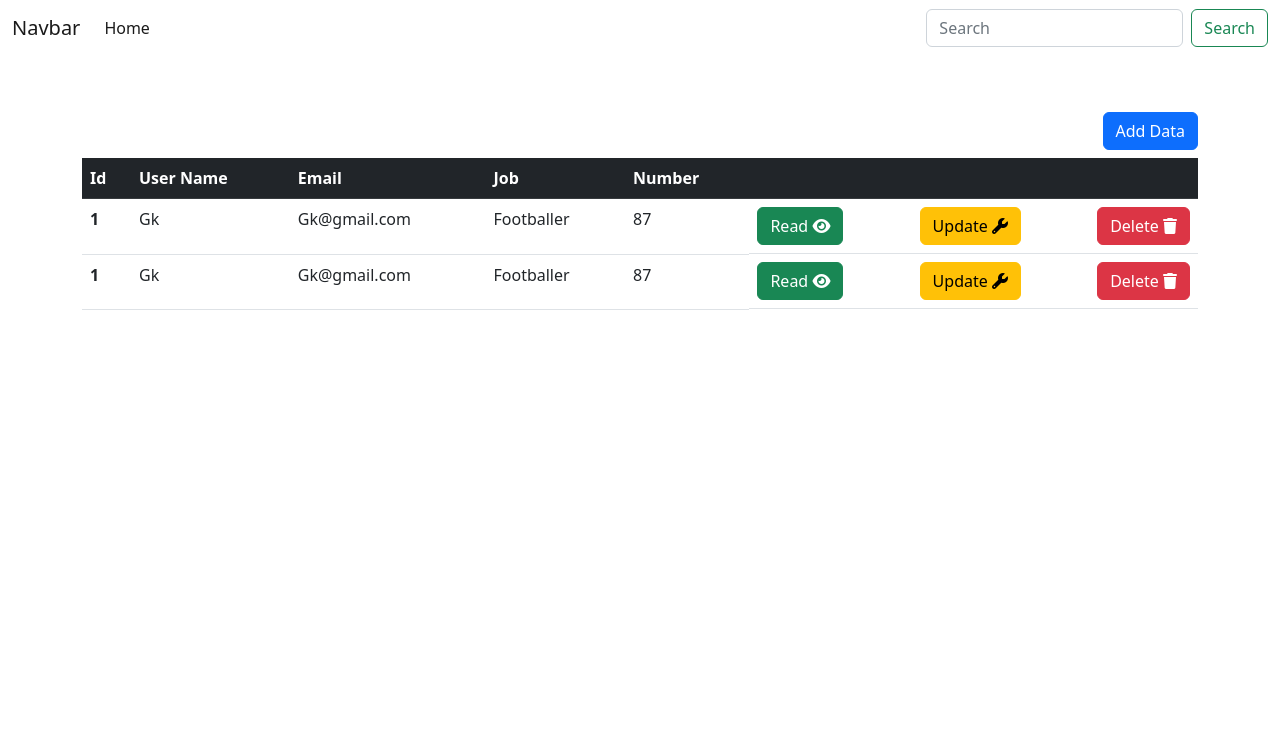
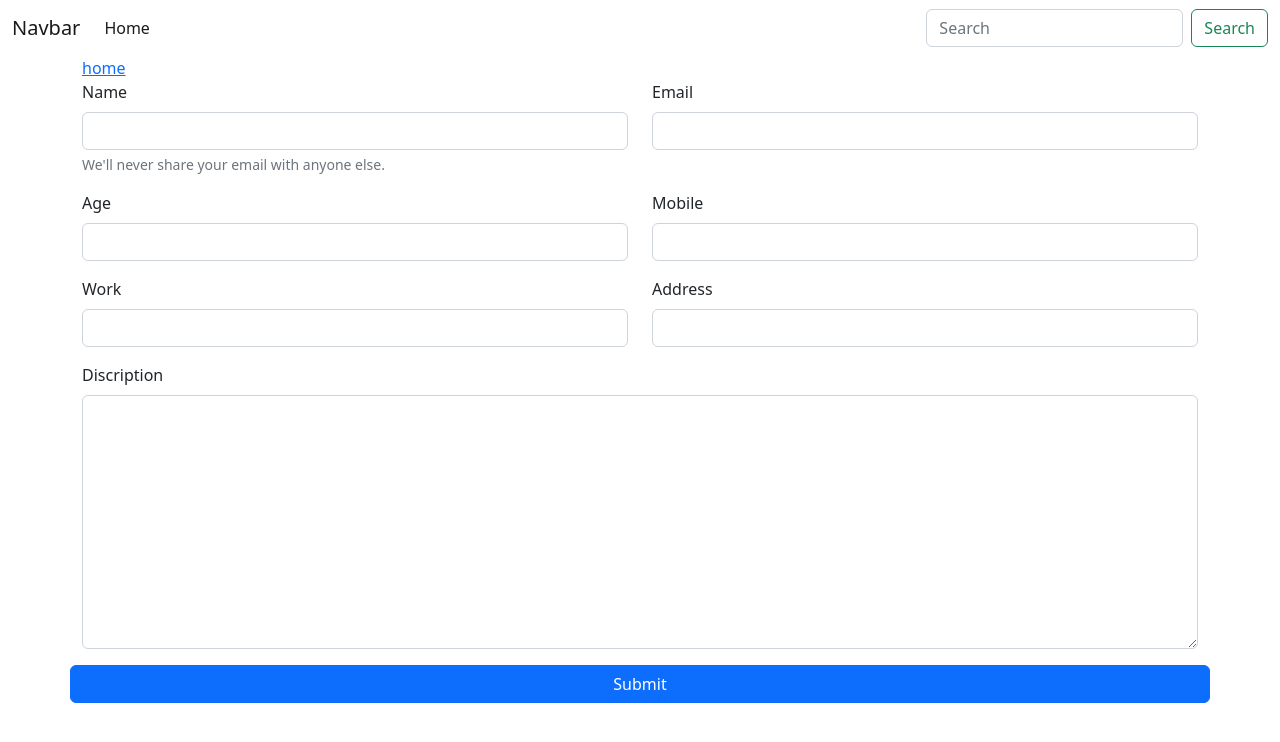
Before and after one commit to 404Bappy/Crud-Application, a React (Create React App) app in the folder client/: page /register in a window 1280 px wide. Shown: the top 742 px of the page. Built offline with nearby package versions, Linux system fonts and the light colour scheme.

Commit message:
Initial commit

```diff
--- a/client/src/App.js
+++ b/client/src/App.js
@@ -22,8 +22,8 @@ function App() {
 
       <Navbar />
       <Switch>
-        <Route path="/" component={Home} />
-        <Route path="/register" component={Register} />
+        <Route exact path="/" component={Home} />
+        <Route exact path="/register" component={Register} />
 
       </Switch>
 
--- a/client/src/components/Register.js
+++ b/client/src/components/Register.js
@@ -1,9 +1,48 @@
 import React from 'react';
+import { NavLink } from 'react-router-dom';
 
 const Register = () => {
     return (
-        <div>
-            <h1>register</h1>
+        <div className='container'>
+            <NavLink to="/">home</NavLink>
+
+            <form>
+                <div className="row">
+                    <div class="mb-3 col-lg-6 col-md-6 col-12 col-lg-6 col-md-6 col-12">
+                        <label for="exampleInputEmail1" class="form-label">Name</label>
+                        <input type="email" class="form-control" id="exampleInputEmail1" aria-describedby="emailHelp" />
+                        <div id="emailHelp" class="form-text">We'll never share your email with anyone else.</div>
+                    </div>
+                    <div class="mb-3 col-lg-6 col-md-6 col-12">
+                        <label for="exampleInputPassword1" class="form-label">Email</label>
+                        <input type="password" class="form-control" id="exampleInputPassword1" />
+                    </div>
+                    <div class="mb-3 col-lg-6 col-md-6 col-12">
+                        <label for="exampleInputPassword1" class="form-label">Age</label>
+                        <input type="password" class="form-control" id="exampleInputPassword1" />
+                    </div>
+                    <div class="mb-3 col-lg-6 col-md-6 col-12">
+                        <label for="exampleInputPassword1" class="form-label">Mobile</label>
+                        <input type="password" class="form-control" id="exampleInputPassword1" />
+                    </div>
+
+                    <div class="mb-3 col-lg-6 col-md-6 col-12">
+                        <label for="exampleInputPassword1" class="form-label">Work</label>
+                        <input type="password" class="form-control" id="exampleInputPassword1" />
+                    </div>
+                    <div class="mb-3 col-lg-6 col-md-6 col-12">
+                        <label for="exampleInputPassword1" class="form-label">Address</label>
+                        <input type="password" class="form-control" id="exampleInputPassword1" />
+                    </div>
+                    <div class="mb-3 col-lg-12 col-md-12 col-12">
+
+                        <label for="exampleInputPassword1" class="form-label">Discription</label>
+                        <textarea name="" className='form-control' id="" cols="30" rows="10"></textarea>
+                    </div>
+
+                    <button type="submit" class="btn btn-primary">Submit</button>
+                </div>
+            </form>
         </div>
     );
 };
```
